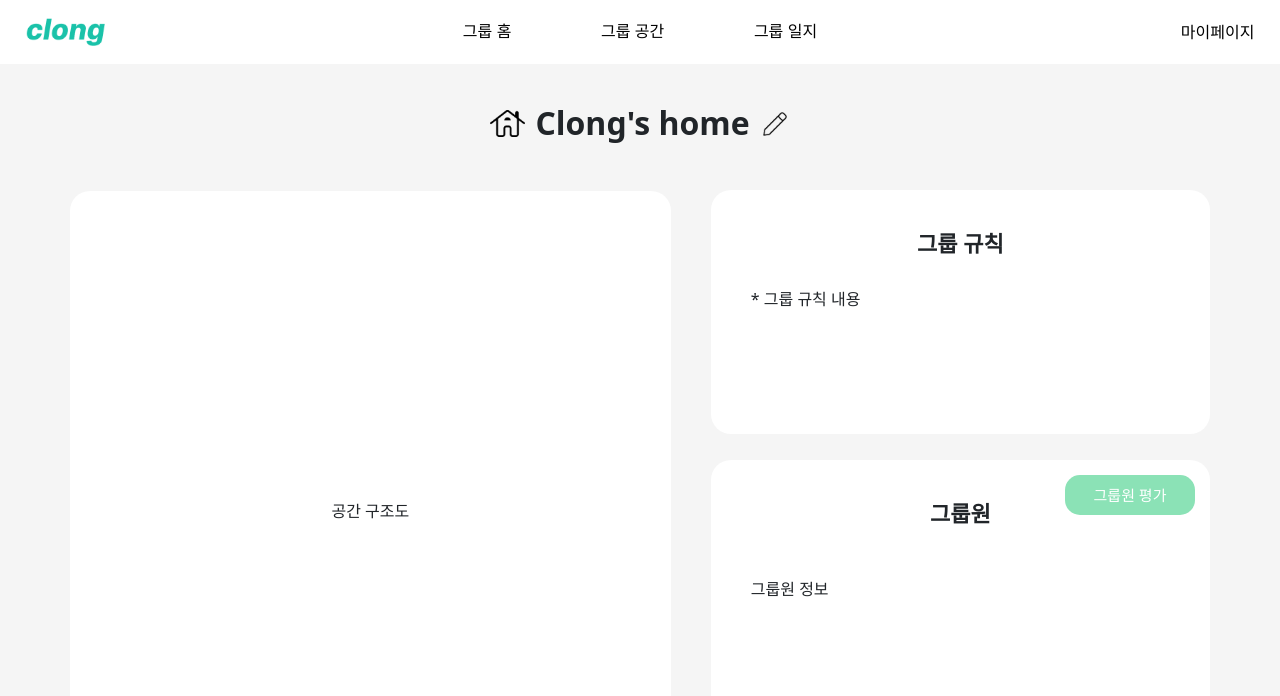
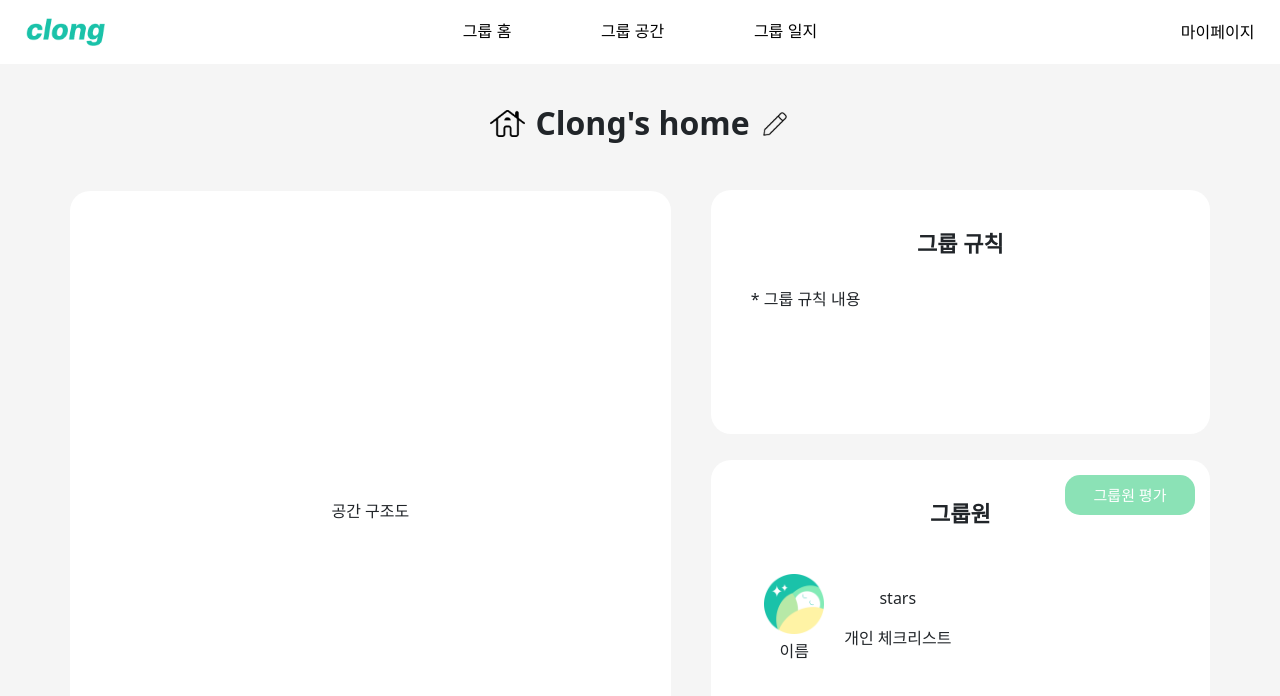
Before and after one commit to Co-sol/clong_front, a React (Vite) app: page /groupHome in a window 1280 px wide. Shown: the top 696 px of the page. Built offline with nearby package versions, Linux system fonts and the light colour scheme; a web font is replaced by a local one.

Commit message:
그룹홈 EvalItem UI 구현 거의 완료, 기능 구현중

```diff
--- /dev/null
+++ b/src/components/groupHome/GEvalItem.css
@@ -0,0 +1,32 @@
+/* 개인별 평가 정보 */
+.GEvalItem {
+    width: 214px;
+    height: 83px;
+    display: flex;
+    justify-content: center;
+    align-items: center;
+    gap: 20px;
+}
+
+/* 왼쪽부분 */
+.GEvalItem .left {
+    display: flex;
+    flex-direction: column;
+    justify-content: center;
+    align-items: center;
+    gap: 5px;
+}
+
+.GEvalItem .left .Badge_img {
+    width: 60px;
+    height: 60px;
+}
+
+/* 오른쪽부분 */
+.GEvalItem .right {
+    display: flex;
+    flex-direction: column;
+    justify-content: center;
+    align-items: center;
+    gap: 15.63px;
+}
--- /dev/null
+++ b/src/components/groupHome/GEvalItem.jsx
@@ -0,0 +1,19 @@
+import { getBadgeImage } from "../../utils/get-badge-images";
+import "./GEvalItem.css";
+
+const GEvalItem = ({ badgeId, name, score }) => {
+    return (
+        <div className="GEvalItem">
+            <section className="left">
+                <img className="Badge_img" src={getBadgeImage(1)} />
+                <div className="name">이름</div>
+            </section>
+            <section className="right">
+                <div>stars</div>
+                <div>개인 체크리스트</div>
+            </section>
+        </div>
+    );
+};
+
+export default GEvalItem;
--- a/src/components/groupHome/GroupHome.jsx
+++ b/src/components/groupHome/GroupHome.jsx
@@ -5,6 +5,7 @@ import pencil_img from "../../assets/pencil_img.PNG";
 import { useContext } from "react";
 import { toCleanStateContext } from "../../pages/GroupSpacePage";
 import Button from "../Button";
+import GEvalItem from "./GEvalItem";
 
 const GroupHome = () => {
     const personData = useContext(toCleanStateContext);
@@ -24,7 +25,9 @@ const GroupHome = () => {
                     </div>
                     <div className="groupEval">
                         <h3>그룹원</h3>
-                        <div>그룹원 정보</div>
+                        <div>
+                            <GEvalItem />
+                        </div>
                         <Button text={"그룹원 평가"} type={"eval"} />
                     </div>
                 </div>
```
